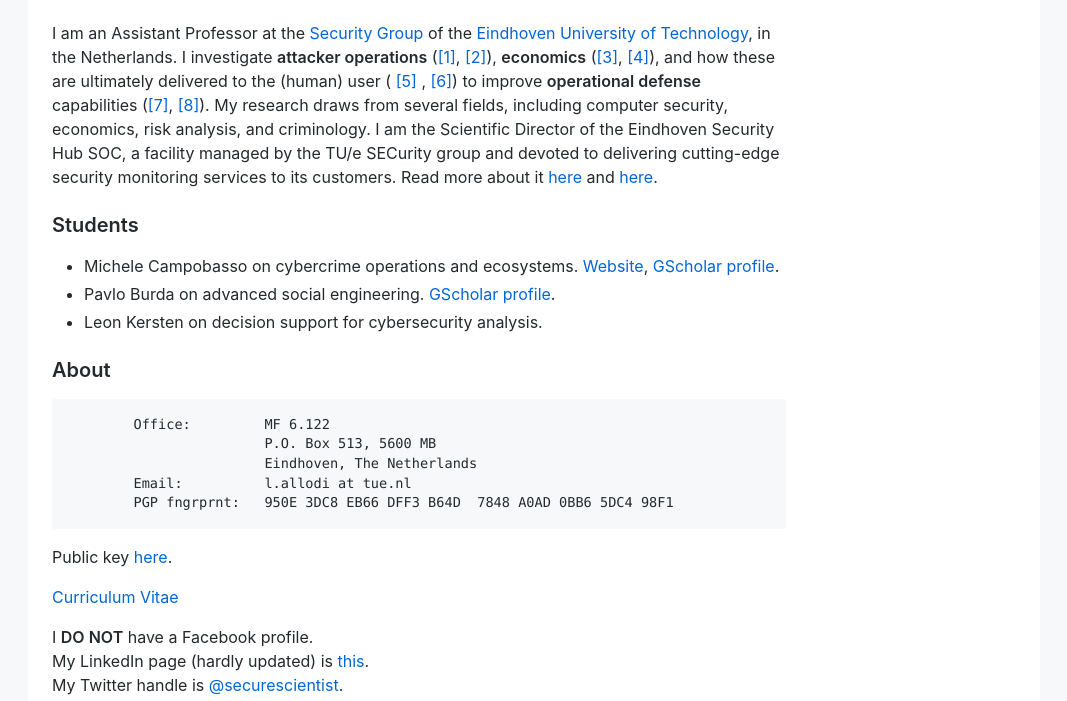
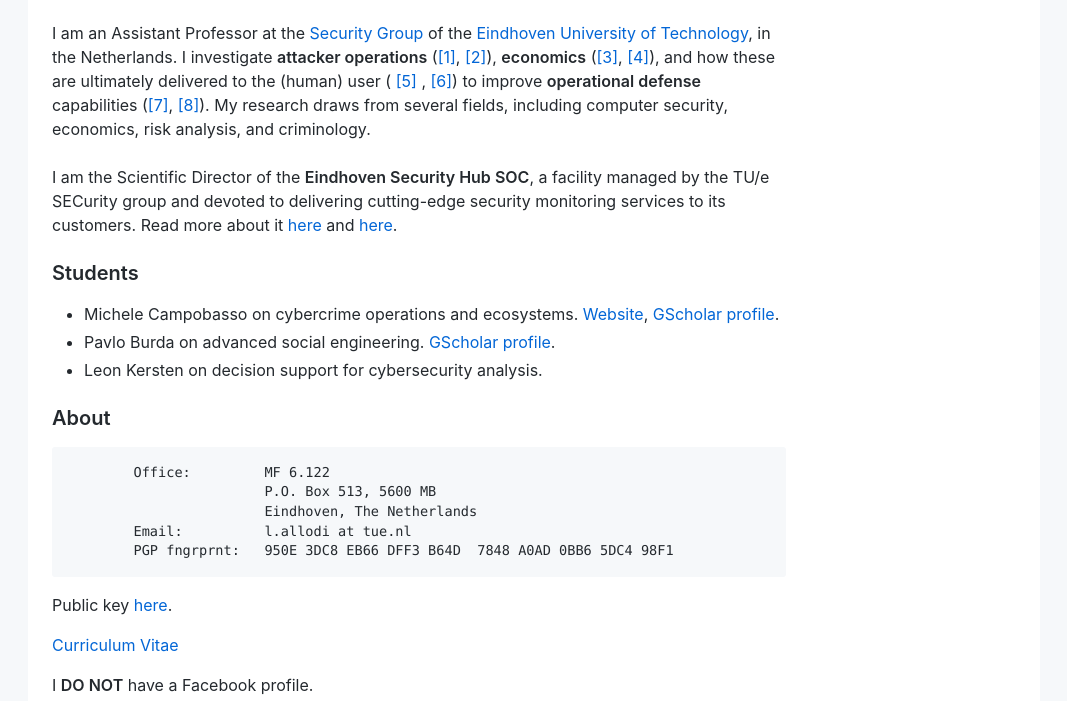
Before and after one commit to lallodi/lallodi.github.io, a plain HTML site: page index.html in a window 1280 px wide. Shown: the part 78-779 px from the top of the page, without its empty margins (106-1173 px from the left). Drawn offline with nearby package versions, Linux system fonts and the light colour scheme; some packages are replaced by stand-ins of ours.

Commit message:
Update index.html

```diff
--- a/index.html
+++ b/index.html
@@ -102,7 +102,8 @@ I am an Assistant Professor at the <a href="https://security1.win.tue.nl">Securi
 
 My research draws from several fields, including computer security, economics, risk analysis, and criminology.
 
-I am the Scientific Director of the Eindhoven Security Hub SOC, a facility managed by the TU/e SECurity group and devoted to delivering cutting-edge security monitoring services to its customers. Read more about it <a href="http://security1.win.tue.nl/doku.php?id=esh-soc"> here</a> and <a href="https://www.eindhovensecurityhub.nl">here</a>.
+<br/><br/>
+I am the Scientific Director of the <b>Eindhoven Security Hub SOC</b>, a facility managed by the TU/e SECurity group and devoted to delivering cutting-edge security monitoring services to its customers. Read more about it <a href="http://security1.win.tue.nl/doku.php?id=esh-soc"> here</a> and <a href="https://www.eindhovensecurityhub.nl">here</a>.
 
 <h3>Students</h3>
 
```
